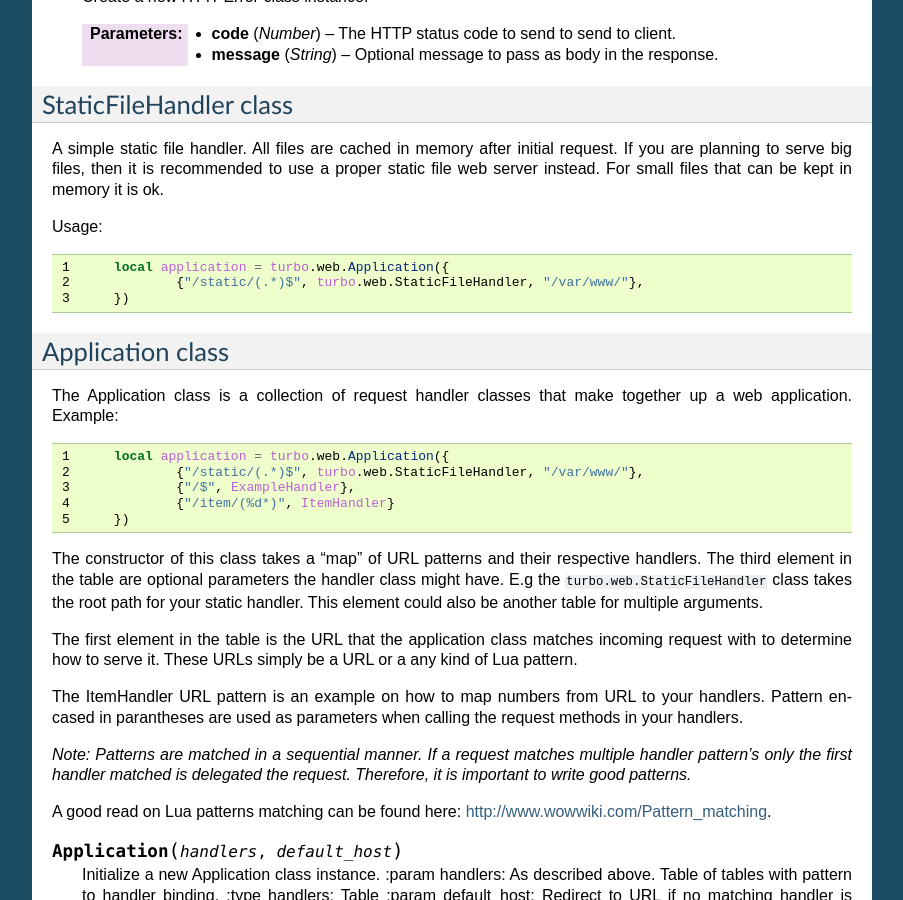
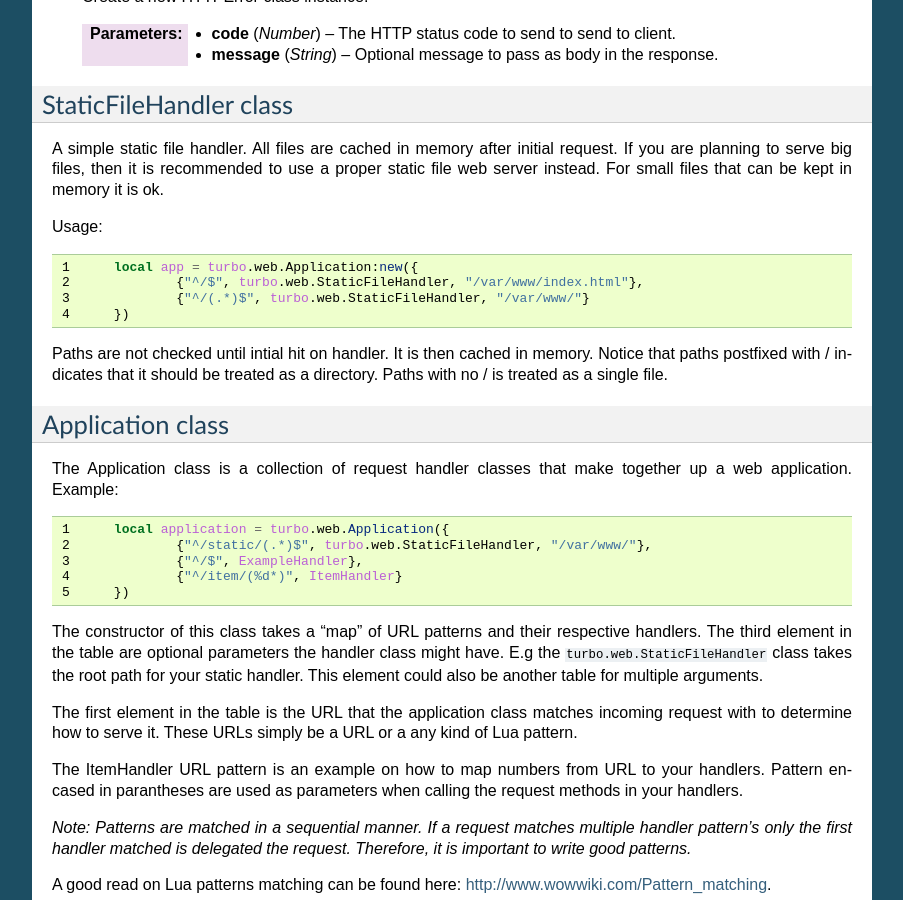
Before and after one commit to kernelsauce/turbo, a Sphinx documentation site: the page built from doc/web.rst, in a window 1280 px wide and 900 px high, scrolled down 4119 px. Shown: the whole window, without its empty margins (198-1101 px from the left). Built offline with Sphinx 7.4.7, drawn with Linux system fonts in a browser that asks for light colours.

Commit message:
Cache Content-Type and support single file in web.StaticFileHandler. rst docs updated to indicate this.

```diff
--- a/doc/web.rst
+++ b/doc/web.rst
@@ -26,7 +26,7 @@ a GET request is very easy:
 	end
 
 	local application = turbo.web.Application({
-		{"/$", ExampleHandler}
+		{"^/$", ExampleHandler}
 	})
 	application:listen(8888)
 	turbo.ioloop.instance():start()
@@ -295,9 +295,14 @@ Usage:
 .. code-block:: lua
    :linenos:
 
-	local application = turbo.web.Application({
-		{"/static/(.*)$", turbo.web.StaticFileHandler, "/var/www/"},
+	local app = turbo.web.Application:new({
+		{"^/$", turbo.web.StaticFileHandler, "/var/www/index.html"},
+		{"^/(.*)$", turbo.web.StaticFileHandler, "/var/www/"}
 	})
+
+Paths are not checked until intial hit on handler. It is then cached in memory.
+Notice that paths postfixed with / indicates that it should be treated as a directory. Paths with no / is treated
+as a single file.
 
 
 Application class
@@ -308,9 +313,9 @@ The Application class is a collection of request handler classes that make toget
    :linenos:
 
 	local application = turbo.web.Application({
-		{"/static/(.*)$", turbo.web.StaticFileHandler, "/var/www/"},
-		{"/$", ExampleHandler},
-		{"/item/(%d*)", ItemHandler}
+		{"^/static/(.*)$", turbo.web.StaticFileHandler, "/var/www/"},
+		{"^/$", ExampleHandler},
+		{"^/item/(%d*)", ItemHandler}
 	})
 
 The constructor of this class takes a "map" of URL patterns and their respective handlers. The third element in the table are optional parameters the handler class might have.
```
Also changed, not shown: 1 other file.
